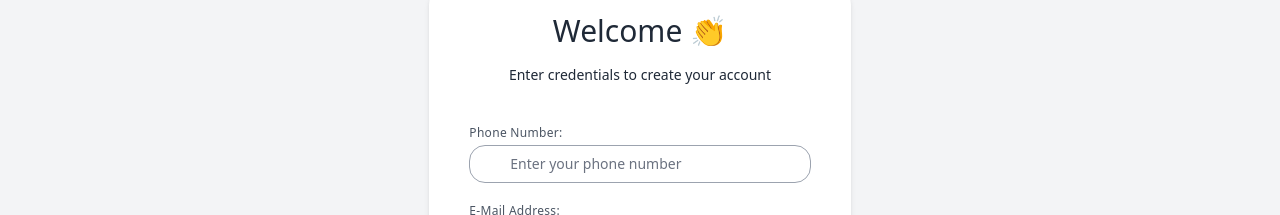
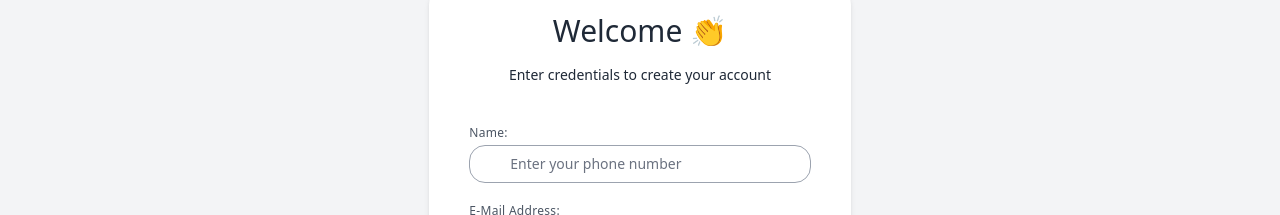
Before and after one commit to T3A2-realestate/realestate-frontend, a React (Vite) app in the folder frontend/realestate/: page /sign_up in a window 1280 px wide. Shown: the part 179-394 px from the top of the page. Built offline with nearby package versions, Linux system fonts and the light colour scheme.

Commit message:
fix sign up attributes

```diff
--- a/frontend/realestate/src/components/Form/SignUpForm.jsx
+++ b/frontend/realestate/src/components/Form/SignUpForm.jsx
@@ -15,7 +15,7 @@ import * as Yup from "yup";
 
 function SignUpForm({ linkSignIn }) {
 
-  const {state: currentUserState} = useContext(userContext)
+  const {state: currentUserState,signUp} = useContext(userContext)
   const navigate = useNavigate();
 
     useEffect(() => {
@@ -33,22 +33,22 @@ const Schema = Yup.object().shape({
         "Both password need to be the same"
       )
     }),
-    phone: Yup.string().matches(/^(?:\+?(61))? ?(?:\((?=.*\)))?(0?[2-57-8])\)? ?(\d\d(?:[- ](?=\d{3})|(?!\d\d[- ]?\d[- ]))\d\d[- ]?\d[- ]?\d{3})$/, 'Phone number is not valid').required('Phone number is required'),
+    name: Yup.string().max(255).required('Name is required'),
     email: Yup.string().email('Must be a valid email').max(255).required('Email is required')
   });
   return (
     <div className="mt-10">
         <Formik
        initialValues={{
-        phone: "",
+        name: "",
         email: "",
         password: "",
         password_comfirmation:""
        }}
        validationSchema={Schema}
-       onSubmit={() => {
-
-       }}
+       onSubmit={(values) => {
+        signUp(values)
+    }}
      >
        {({ values, errors, handleSubmit, handleChange, handleBlur }) => {
       return (
@@ -58,7 +58,7 @@ const Schema = Yup.object().shape({
             htmlFor="phone"
             className="mb-1 text-xs tracking-wide text-gray-600"
           >
-            Phone Number:
+            Name:
           </label>
           <div className="relative">
             <div
@@ -78,12 +78,12 @@ const Schema = Yup.object().shape({
             </div>
 
             <input
-              type="phone"
-              name="phone"
-              id="phone"
+              type="name"
+              name="name"
+              id="name"
               onBlur={handleBlur}
               onChange={handleChange}
-              value={values.phone}
+              value={values.name}
 
               className="
                     text-sm
@@ -99,8 +99,8 @@ const Schema = Yup.object().shape({
               placeholder="Enter your phone number"
 
             />
-             {errors.phone? (
-              <div>{errors.phone}</div>
+             {errors.name? (
+              <div>{errors.name}</div>
             ) : null}
 
           </div>
--- a/frontend/realestate/src/pages/SignUp.jsx
+++ b/frontend/realestate/src/pages/SignUp.jsx
@@ -25,10 +25,15 @@ const  linkSignIn = {
   LogIn:'Log In'
 }
 
-const navigate = useNavigate()
-const {state: userState,signIn} = useContext(userContext)
 
+const {state: currentUserState} = useContext(userContext)
+const navigate = useNavigate();
 
+  useEffect(() => {
+    if (currentUserState.token != null) {
+      navigate('/home')
+    }
+  },[currentUserState])
     return (
 
      <FormContainer>
--- a/frontend/realestate/src/services/authServices.jsx
+++ b/frontend/realestate/src/services/authServices.jsx
@@ -5,7 +5,7 @@ export const signUpUser = async (user, dispatch) => {
   // asynchronously post new user data request to specific end point
   await axios({
     method: "post",
-    url: "http://localhost:3000/users/sign_in",
+    url: "http://localhost:3000/users",
     headers: { "Content-Type": "application/json" },
     data: {
       "user": {
```
